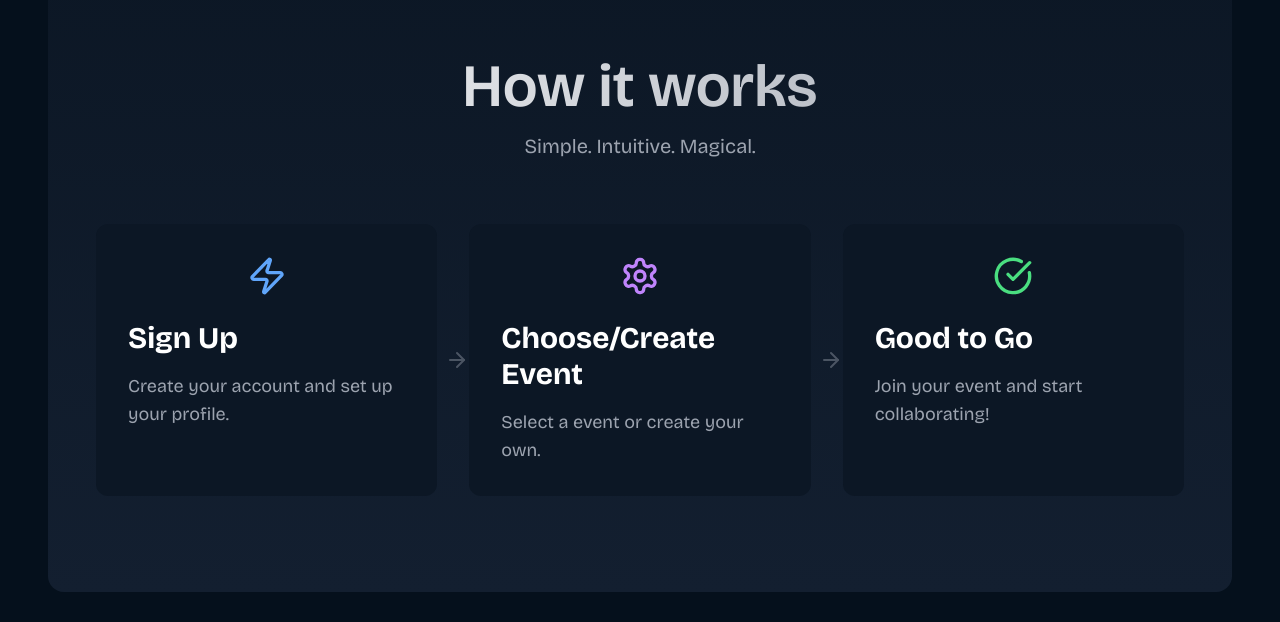
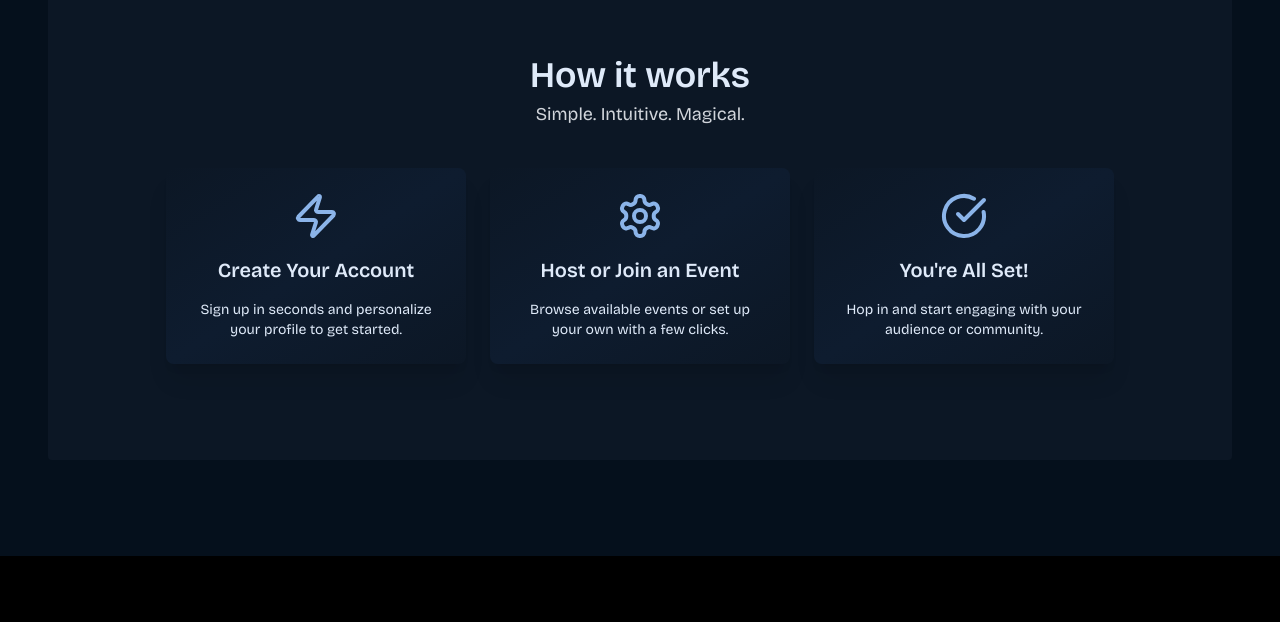
Before and after one commit to anant223/Eventopedia, a React (Vite) app: page / in a window 1280 px wide. Shown: the part 1616-2238 px from the top of the page. Built offline with nearby package versions, Linux system fonts and the light colour scheme; a web font is replaced by a local one.

Commit message:
impro how it works section

```diff
--- a/src/components/Card/Card.jsx
+++ b/src/components/Card/Card.jsx
@@ -6,7 +6,8 @@ import { Link } from 'react-router-dom';
 
 const Card = ({desc, img, title}) => {
   return (
-    <div className="bg-gradient-to-br from-[#0c1725] via-[#0e1c2f] to-[#0c1725] rounded-lg shadow-xl p-6 flex flex-col h-full justify-between items-center">
+    <div className="bg-gradient-to-br from-[#0c1725] via-[#0e1c2f] to-[#0c1725] rounded-lg shadow-xl p-6 flex flex-col h-full justify-between items-center transition-all duration-300 transform hover:scale-[1.03] hover:shadow-lg
+">
       <div className="text-primary">{img}</div>
       <h2 className="text-xl font-semibold mb-4">{title}</h2>
       <p className="text-sm text-center">{desc}</p>
--- a/src/components/Features/Features.jsx
+++ b/src/components/Features/Features.jsx
@@ -71,7 +71,7 @@ const Features = () => {
         <div className="w-full rounded bg-[#0c1725] flex flex-col lg:flex-row lg:justify-between lg:items-center lg:px-14 lg:py-24 px-6 py-12 gap-10">
           <div className=" max-w-md lg:w-1/2">
             <h2 className="text-3xl sm:text-4xl font-semibold mb-6 sm:mb-8">
-              Why Choose Us?
+              Why Choose This?
             </h2>
             <p className="text-base sm:text-lg text-gray-300 leading-relaxed">
               Discover the features that make GRUPIO the preferred choice for
@@ -117,30 +117,3 @@ const Features = () => {
 };
 
 export default Features;
-
-// {/* <section className="text-text font-bricolage overflow-x-hidden">
-//       <div className="flex items-center justify-between m-[0px_auto] max-w-7xl px-4 h-full">
-//         <div className="w-full rounded lg:flex lg:justify-between bg-[#0c1725] py-24 lg:px-12">
-//           {/* Left Section */}
-//           <motion.div
-//             initial={{ opacity: 0, y: 40 }}
-//             whileInView={{ opacity: 1, y: 0 }}
-//             transition={{ duration: 0.8, delay: 0.2 }}
-//             viewport={{ once: true }}
-//             className="lg:w-1/2 lg:flex flex-col md:space-y-4 md:justify-center  px-4 lg:px-0"
-//           >
-//             <h2 className="text-3xl sm:text-3xl md:text-4xl lg:text-5xl font-bold font-bricolage leading-tight mb-4  lg:px-0">
-//               Why Choose Us?
-//             </h2>
-//             <p className="text-2xl sm:text-3xl md:text-4xl lg:text-3xl mt-8">
-//               Discover the features that make GRUPIO the preferred choice for
-//               hosting and attending virtual events.
-//             </p>
-//           </motion.div>
-//           {/* Right Section */}
-//           <div ref={containerRef} className=" w-1/2 relative mt-16">
-//
-//           </div>
-//         </div>
-//       </div>
-//     </section> */}
--- a/src/components/HowItWork/HowItWork.jsx
+++ b/src/components/HowItWork/HowItWork.jsx
@@ -1,86 +1,57 @@
 import React from 'react'
-import { Button, Container,  } from "../index.js";
-import { howitwork } from '../../utils/constant.js';
+import { Button, Card, Container,  } from "../index.js";
 import { ArrowRight, CheckCircle, Settings, Zap } from 'lucide-react';
 import { motion } from 'framer-motion';
 
+
 const HowItWork = () => {
 
+ const iconStyle = "w-8 h-8 sm:w-12 sm:h-12 text-primary mb-4";
+
+ const howItWorks = [
+   {
+     step: 1,
+     icon: <Zap className={iconStyle} />,
+     title: "Create Your Account",
+     description:
+       "Sign up in seconds and personalize your profile to get started.",
+   },
+   {
+     step: 2,
+     icon: <Settings className={iconStyle} />,
+     title: "Host or Join an Event",
+     description:
+       "Browse available events or set up your own with a few clicks.",
+   },
+   {
+     step: 3,
+     icon: <CheckCircle className={iconStyle} />,
+     title: "You're All Set!",
+     description: "Hop in and start engaging with your audience or community.",
+   },
+ ];
+
   return (
-    <section
-      id="how-it-works"
-      className="text-text py-12 sm:py-24 font-bricolage overflow-x-hidden"
-    >
+    <section className="text-text overflow-x-hidden font-bricolage py-16 sm:py-20 lg:py-24">
       <Container>
-        <div className="w-full rounded-2xl bg-gradient-to-b from-[#0c1725] to-[#131f30] py-24 px-6 sm:px-12 relative">
-          {/* Background decoration */}
-          <div className="absolute inset-0 overflow-hidden rounded-2xl">
-            <div className="absolute -top-1/2 -right-1/2 w-96 h-96 bg-blue-500/10 rounded-full blur-3xl" />
-            <div className="absolute -bottom-1/2 -left-1/2 w-96 h-96 bg-purple-500/10 rounded-full blur-3xl" />
+        <div className="w-full rounded bg-[#0c1725] flex flex-col items-center lg:px-14 lg:py-24 px-6 py-12 gap-10">
+          {/* Heading */}
+          <div className="text-center">
+            <h2 className="text-3xl sm:text-4xl font-semibold mb-1">
+              How it works
+            </h2>
+            <p className="text-base sm:text-lg text-gray-300 leading-relaxed">
+              Simple. Intuitive. Magical.
+            </p>
           </div>
 
-          {/* Main content */}
-          <div className="relative">
-            {/* Header */}
-            <div className="text-center mb-16">
-              <motion.h2
-                initial={{ opacity: 0, y: 40 }}
-                whileInView={{ opacity: 1, y: 0 }}
-                transition={{ duration: 0.8 }}
-                viewport={{ once: true }}
-                className="text-4xl sm:text-5xl lg:text-6xl font-semibold mb-4 bg-gradient-to-r from-white to-gray-400 bg-clip-text text-transparent"
-              >
-                How it works
-              </motion.h2>
-              <motion.p
-                initial={{ opacity: 0, y: 20 }}
-                whileInView={{ opacity: 1, y: 0 }}
-                transition={{ duration: 0.8, delay: 0.1 }}
-                viewport={{ once: true }}
-                className="text-lg sm:text-xl text-gray-400"
-              >
-                Simple. Intuitive. Magical.
-              </motion.p>
-            </div>
-
-            {/* Steps */}
-            <div className="grid grid-cols-1 sm:grid-cols-3 gap-8 relative">
-              {howitwork.map((step, index) => (
-                <motion.div
-                  key={index}
-                  initial={{ opacity: 0, y: 40 }}
-                  whileInView={{ opacity: 1, y: 0 }}
-                  transition={{ duration: 0.8, delay: index * 0.2 }}
-                  viewport={{ once: true }}
-                  className="relative group"
-                >
-                  <div className="bg-[#0c1725] rounded-xl p-8 h-full transition-transform duration-300 group-hover:-translate-y-2">
-                    <div className="flex justify-center mb-6">
-                      {index === 0 && (
-                        <Zap size={40} className="text-blue-400" />
-                      )}
-                      {index === 1 && (
-                        <Settings size={40} className="text-purple-400" />
-                      )}
-                      {index === 2 && (
-                        <CheckCircle size={40} className="text-green-400" />
-                      )}
-                    </div>
-                    <h3 className="text-2xl sm:text-3xl font-bold mb-4 text-white">
-                      {step.title}
-                    </h3>
-                    <p className="text-base sm:text-lg text-gray-400">
-                      {step.description}
-                    </p>
-                    {index < 2 && (
-                      <div className="hidden sm:block absolute top-1/2 right-[-2rem] transform -translate-y-1/2">
-                        <ArrowRight className="text-gray-600" size={24} />
-                      </div>
-                    )}
-                  </div>
-                </motion.div>
-              ))}
-            </div>
+          {/* Cards */}
+          <div className="flex flex-wrap justify-center gap-6 max-w-6xl mx-auto">
+            {howItWorks.map((fn, index) => (
+              <div key={index} className="w-full max-w-[300px]">
+                <Card img={fn.icon} title={fn.title} desc={fn.description} />
+              </div>
+            ))}
           </div>
         </div>
       </Container>
@@ -89,3 +60,81 @@ const HowItWork = () => {
 }
 
 export default HowItWork
+
+{/* <section
+      className="text-text py-12 sm:py-24 font-bricolage overflow-x-hidden"
+    >
+      <Container>
+        <div className="w-full rounded-2xl bg-gradient-to-b from-[#0c1725] to-[#131f30] py-24 px-6 sm:px-12 relative">
+          {/* Background decoration */}
+    //       <div className="absolute inset-0 overflow-hidden rounded-2xl">
+    //         <div className="absolute -top-1/2 -right-1/2 w-96 h-96 bg-blue-500/10 rounded-full blur-3xl" />
+    //         <div className="absolute -bottom-1/2 -left-1/2 w-96 h-96 bg-purple-500/10 rounded-full blur-3xl" />
+    //       </div>
+
+    //       {/* Main content */}
+    //       <div className="relative">
+    //         {/* Header */}
+    //         <div className="text-center mb-16">
+    //           <motion.h2
+    //             initial={{ opacity: 0, y: 40 }}
+    //             whileInView={{ opacity: 1, y: 0 }}
+    //             transition={{ duration: 0.8 }}
+    //             viewport={{ once: true }}
+    //             className="text-4xl sm:text-5xl lg:text-6xl font-semibold mb-4 bg-gradient-to-r from-white to-gray-400 bg-clip-text text-transparent"
+    //           >
+    //             How it works
+    //           </motion.h2>
+    //           <motion.p
+    //             initial={{ opacity: 0, y: 20 }}
+    //             whileInView={{ opacity: 1, y: 0 }}
+    //             transition={{ duration: 0.8, delay: 0.1 }}
+    //             viewport={{ once: true }}
+    //             className="text-lg sm:text-xl text-gray-400"
+    //           >
+    //             Simple. Intuitive. Magical.
+    //           </motion.p>
+    //         </div>
+
+    //         {/* Steps */}
+    //         <div className="grid grid-cols-1 sm:grid-cols-3 gap-8 relative">
+    //           {howitwork.map((step, index) => (
+    //             <motion.div
+    //               key={index}
+    //               initial={{ opacity: 0, y: 40 }}
+    //               whileInView={{ opacity: 1, y: 0 }}
+    //               transition={{ duration: 0.8, delay: index * 0.2 }}
+    //               viewport={{ once: true }}
+    //               className="relative group"
+    //             >
+    //               <div className="bg-[#0c1725] rounded-xl p-8 h-full transition-transform duration-300 group-hover:-translate-y-2">
+    //                 <div className="flex justify-center mb-6">
+    //                   {index === 0 && (
+    //                     <Zap size={40} className="text-blue-400" />
+    //                   )}
+    //                   {index === 1 && (
+    //                     <Settings size={40} className="text-purple-400" />
+    //                   )}
+    //                   {index === 2 && (
+    //                     <CheckCircle size={40} className="text-green-400" />
+    //                   )}
+    //                 </div>
+    //                 <h3 className="text-2xl sm:text-3xl font-bold mb-4 text-white">
+    //                   {step.title}
+    //                 </h3>
+    //                 <p className="text-base sm:text-lg text-gray-400">
+    //                   {step.description}
+    //                 </p>
+    //                 {index < 2 && (
+    //                   <div className="hidden sm:block absolute top-1/2 right-[-2rem] transform -translate-y-1/2">
+    //                     <ArrowRight className="text-gray-600" size={24} />
+    //                   </div>
+    //                 )}
+    //               </div>
+    //             </motion.div>
+    //           ))}
+    //         </div>
+    //       </div>
+    //     </div>
+    //   </Container>
+    // </section>
--- a/src/utils/constant.js
+++ b/src/utils/constant.js
@@ -8,6 +8,10 @@ import {
   UserIcon,
   PlusCircleIcon,
   CloudCog,
+  icons,
+  Zap,
+  CheckCircle,
+  Settings,
 } from "lucide-react";
 
 
@@ -38,23 +42,7 @@ const features = [
     color: "from-pink-400 to-rose-600",
   },
 ];
-const howitwork = [
-  {
-    step: 1,
-    title: "Sign Up",
-    description: "Create your account and set up your profile.",
-  },
-  {
-    step: 2,
-    title: "Choose/Create Event",
-    description: "Select a event or create your own.",
-  },
-  {
-    step: 3,
-    title: "Good to Go",
-    description: "Join your event and start collaborating!",
-  },
-];
+
 
 const allEvents = [
   {
@@ -86,4 +74,4 @@ const sidebarMenuItems = [
 
 
 
-export { features, howitwork, sidebarMenuItems};
+export { features, sidebarMenuItems};
```
